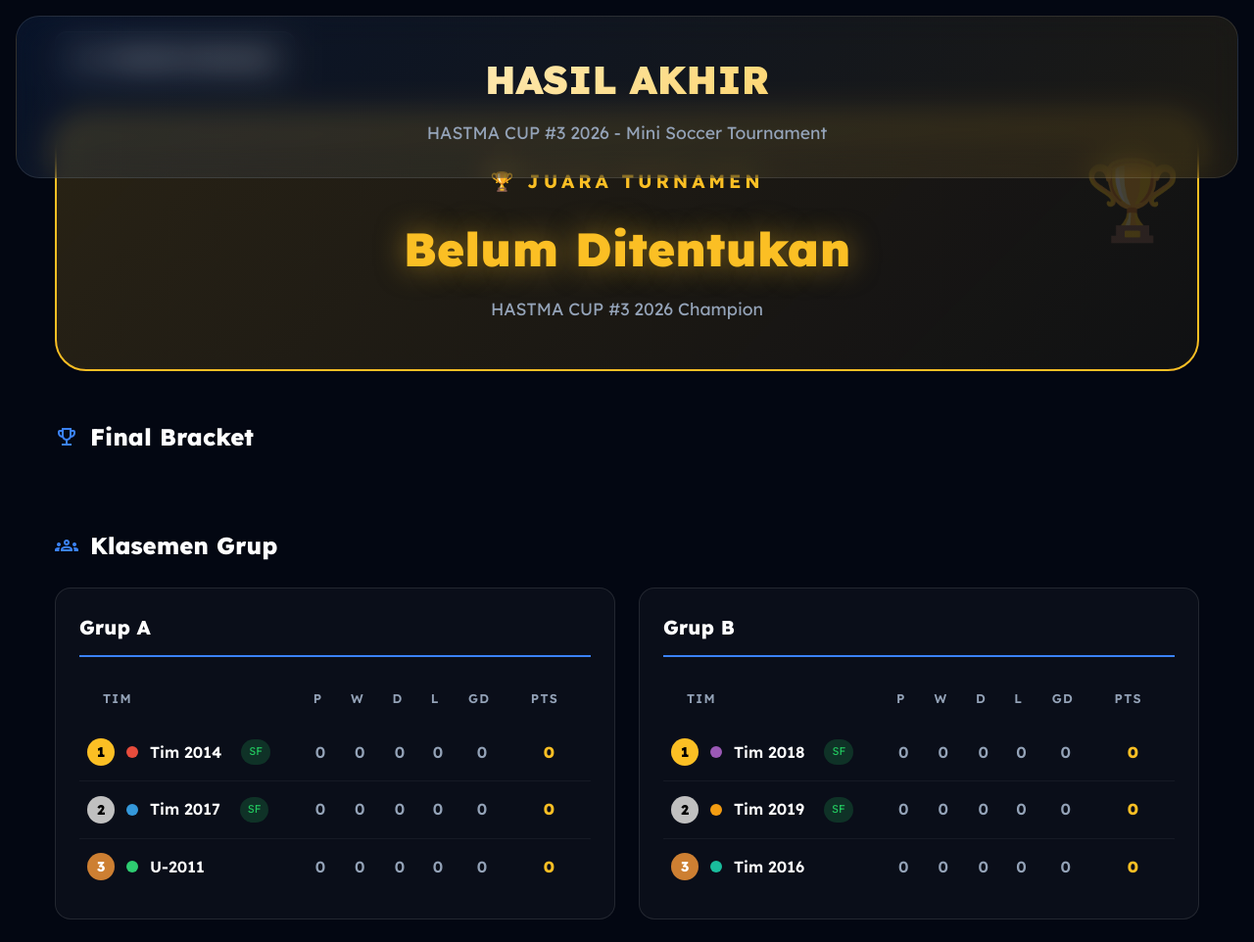
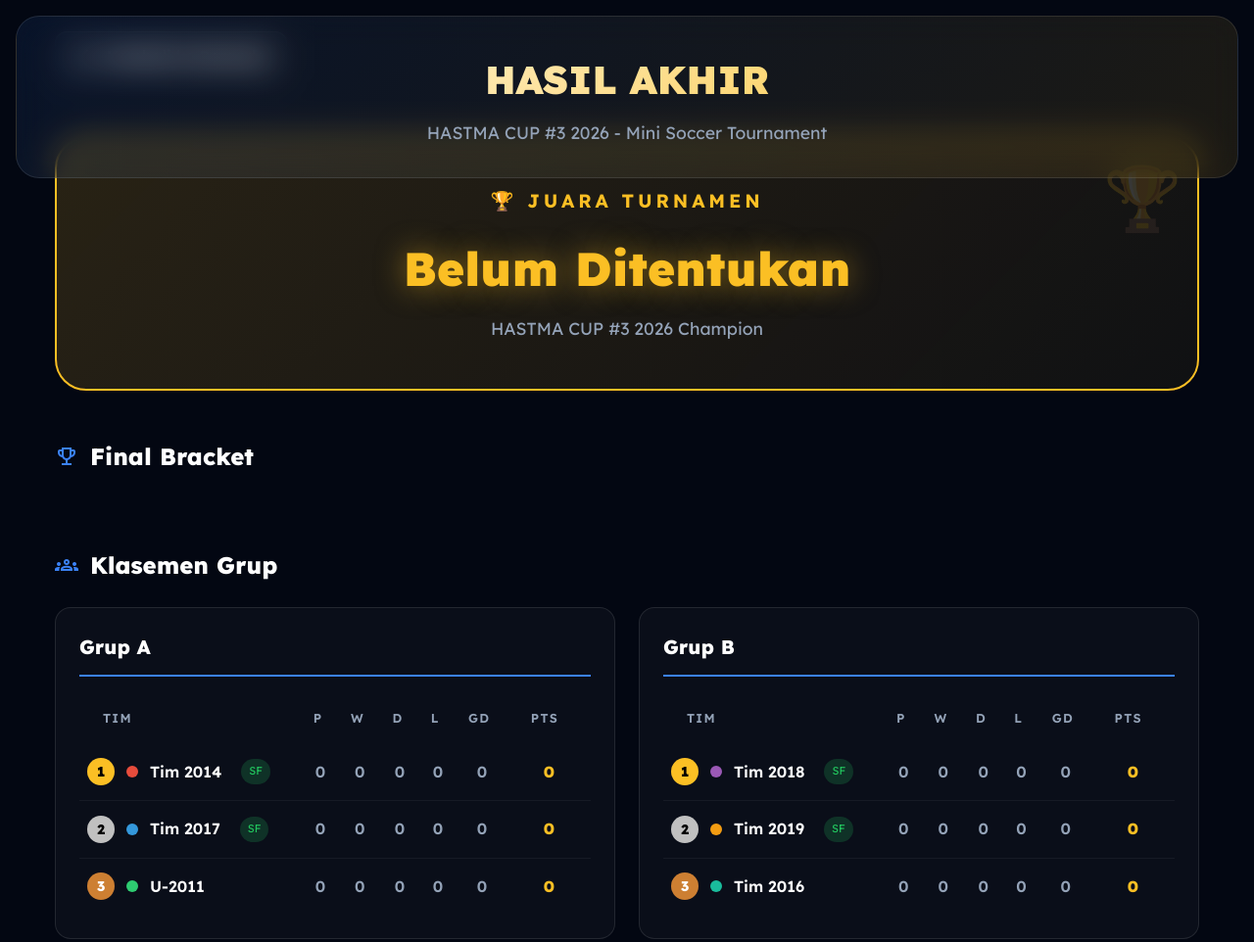
Before and after one commit to erzanugroho/website, a website: page final-bracket.html in a window 1280 px wide. Shown: the top 962 px of the page at 98% size. Drawn offline with nearby package versions, Linux system fonts and the light colour scheme.

Commit message:
Update final-bracket.html

```diff
--- a/final-bracket.html
+++ b/final-bracket.html
@@ -44,7 +44,7 @@
 
         .header {
             text-align: center;
-            margin-bottom: 3rem;
+            margin-bottom: 2rem;
             padding: 2rem;
             background: linear-gradient(135deg, rgba(59, 130, 246, 0.1), rgba(251, 191, 36, 0.1));
             border-radius: 1.5rem;
@@ -72,6 +72,7 @@
             background: linear-gradient(135deg, rgba(251, 191, 36, 0.15), rgba(251, 191, 36, 0.05));
             border-radius: 2rem;
             border: 2px solid var(--accent-gold);
+            margin-top: 2rem;
             margin-bottom: 3rem;
             position: relative;
             overflow: hidden;
@@ -79,11 +80,11 @@
 
         .champion-section::before {
             content: '🏆';
-            font-size: 5rem;
+            font-size: 4rem;
             position: absolute;
-            top: 1rem;
+            top: 0.5rem;
             right: 1rem;
-            opacity: 0.2;
+            opacity: 0.15;
         }
 
         .champion-label {
@@ -309,7 +310,7 @@
             display: inline-flex;
             align-items: center;
             gap: 0.5rem;
-            padding: 0.875rem 1.5rem;
+            padding: 0.75rem 1.25rem;
             background: rgba(255, 255, 255, 0.05);
             border: 1px solid rgba(255, 255, 255, 0.1);
             border-radius: 0.75rem;
@@ -317,7 +318,7 @@
             text-decoration: none;
             font-weight: 600;
             transition: all 0.2s;
-            margin-bottom: 2rem;
+            margin-bottom: 1.5rem;
         }
 
         .back-btn:hover {
```
